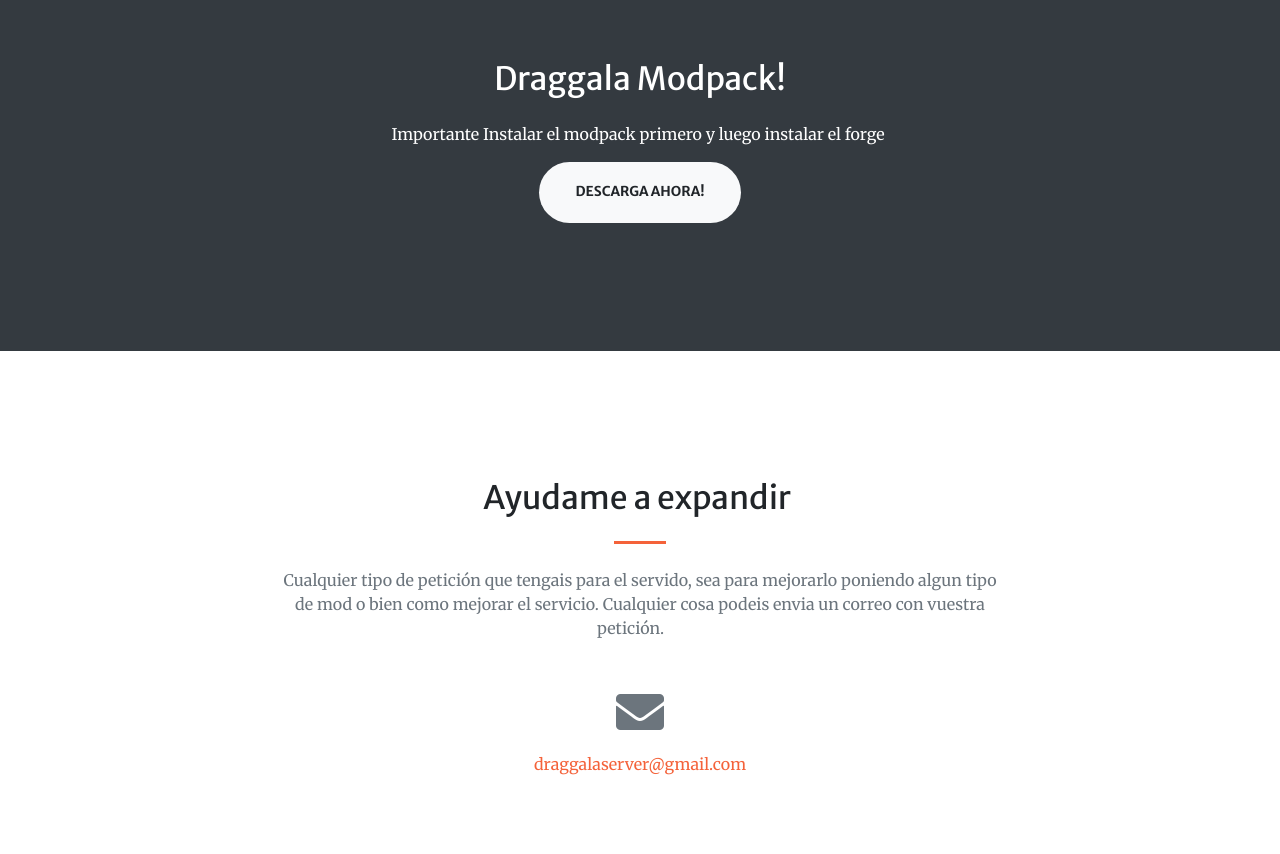
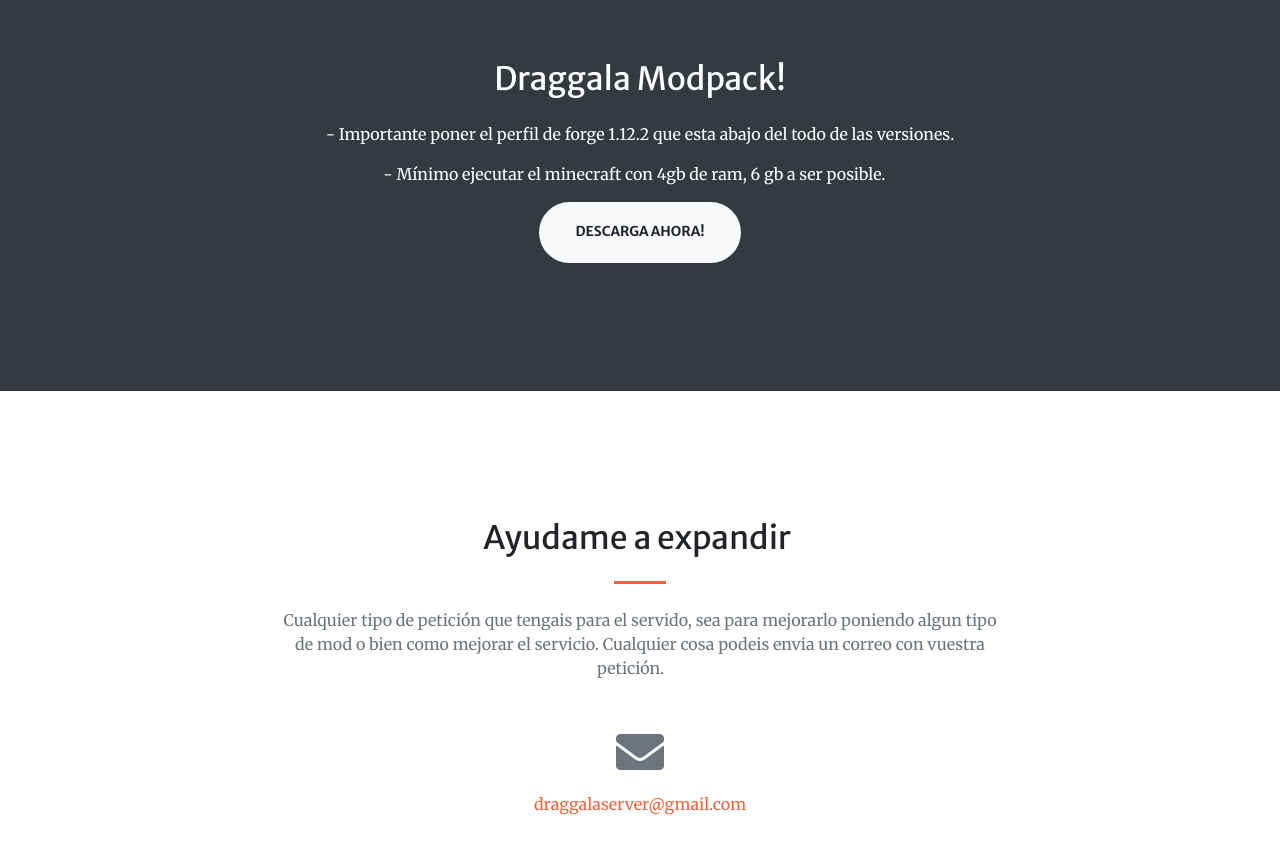
Before and after one commit to Shadowscripts/draggala.github.io, a website with bundled scripts: page index.html in a window 1280 px wide. Shown: the part 2440-3294 px from the top of the page. Built offline with nearby package versions, Linux system fonts and the light colour scheme.

Commit message:
Update index.html

```diff
--- a/index.html
+++ b/index.html
@@ -205,7 +205,8 @@
   <section class="page-section bg-dark text-white">
     <div class="container text-center">
       <h2 class="mb-4">Draggala Modpack!</h2>
-      <p>Importante Instalar el modpack primero y luego instalar el forge&nbsp;</p>
+      <p>- Importante poner el perfil de forge 1.12.2 que esta abajo del todo de las versiones.</p>
+      <p>- Mínimo ejecutar el minecraft con 4gb de ram, 6 gb a ser posible.&nbsp; &nbsp;</p>
 <a class="btn btn-light btn-xl" href="https://mega.nz/#F!QU0gjaAY!aTK7zXGkLRK8wREdEagOWA">Descarga Ahora!</a>
     </div>
   </section>
```
